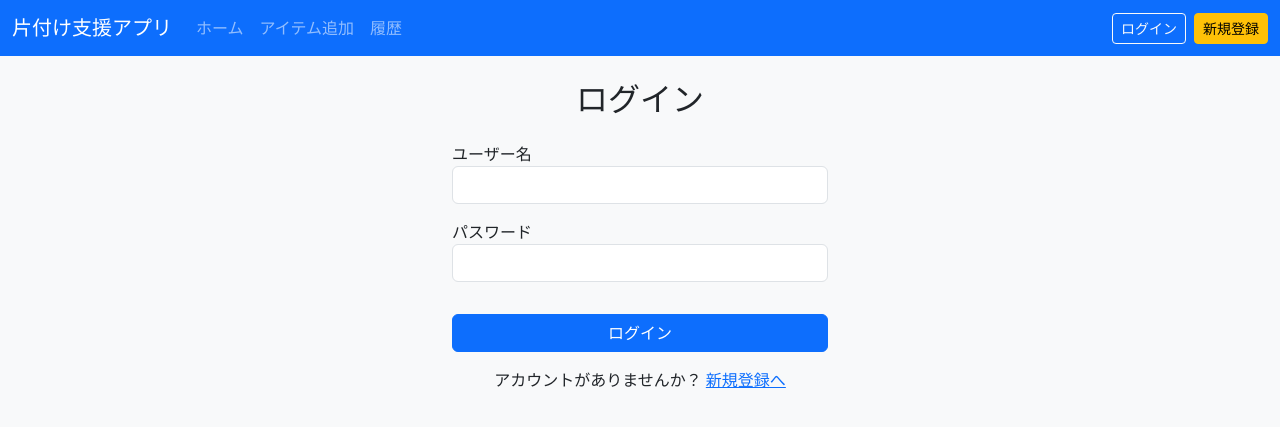
After one commit to koseisuzuki53/tokimeki-app, a Flask app: page /login in a window 1280 px wide. The commit adds this page. Shown: the top 427 px of the page. Run offline with Flask 3, Linux system fonts and the light colour scheme.

Commit message:
update:login feature added

```diff
--- a/app.py
+++ b/app.py
@@ -3,8 +3,13 @@ from flask import Flask, render_template, request, redirect, url_for
 from flask_sqlalchemy import SQLAlchemy
 from datetime import datetime
 import random
+app = Flask(__name__)
 
-app = Flask(__name__)
+# 🔑 重要：セッション用のキーを設定
+app.secret_key = os.environ.get("SECRET_KEY", "your-secret-key")
+
+
+
 
 # Render / ローカル両対応
 app.config["SQLALCHEMY_DATABASE_URI"] = os.environ.get(
@@ -22,10 +27,13 @@ class Item(db.Model):
     id = db.Column(db.Integer, primary_key=True)
     name = db.Column(db.String(100))
     category = db.Column(db.String(50))
-    tokimeki = db.Column(db.Integer)       # None = 未評価
+    tokimeki = db.Column(db.Integer)
     features = db.Column(db.String(200))
     image_path = db.Column(db.String(200))
     date_added = db.Column(db.DateTime, default=datetime.utcnow)
+
+    user_id = db.Column(db.Integer, db.ForeignKey('user.id'), nullable=False)
+
 
 
 class ActionLog(db.Model):
@@ -34,6 +42,24 @@ class ActionLog(db.Model):
     item_name = db.Column(db.String(100))
     mood = db.Column(db.String(100))
     timestamp = db.Column(db.DateTime, default=datetime.utcnow)
+
+from flask_login import UserMixin
+
+class User(db.Model, UserMixin):
+    id = db.Column(db.Integer, primary_key=True)
+    username = db.Column(db.String(80), unique=True, nullable=False)
+    password_hash = db.Column(db.String(200), nullable=False)
+
+    items = db.relationship("Item", backref="user", lazy=True)
+
+from flask_login import LoginManager, login_user, logout_user, login_required, current_user
+
+login_manager = LoginManager()
+login_manager.init_app(app)
+login_manager.login_view = 'login'
+@login_manager.user_loader
+def load_user(user_id):
+    return User.query.get(int(user_id))
 
 
 with app.app_context():
@@ -68,8 +94,10 @@ def generate_template_quest(item):
 # Routes
 # ---------------------------
 @app.route("/")
+@login_required
 def index():
-    items = Item.query.order_by(Item.date_added.desc()).all()
+    items = Item.query.filter_by(user_id=current_user.id).order_by(Item.date_added.desc()).all()
+
 
     # 1. 未評価アイテム → 最優先
     unrated_item = Item.query.filter(Item.tokimeki.is_(None)).first()
@@ -115,6 +143,7 @@ def index():
 
 
 @app.route("/add", methods=["GET", "POST"])
+@login_required
 def add_item():
     if request.method == "POST":
         name = request.form["name"]
@@ -125,8 +154,10 @@ def add_item():
             name=name,
             category=category,
             tokimeki=None,
-            features=features
+            features=features,
+            user_id=current_user.id
         )
+
         db.session.add(item)
         db.session.commit()
 
@@ -136,6 +167,7 @@ def add_item():
 
 
 @app.route("/rate/<int:item_id>", methods=["GET", "POST"])
+@login_required
 def rate_item(item_id):
     item = Item.query.get_or_404(item_id)
 
@@ -155,6 +187,7 @@ def rate_item(item_id):
 
 
 @app.route("/delete/<int:item_id>", methods=["GET", "POST"])
+@login_required
 def delete_with_mood(item_id):
     item = Item.query.get_or_404(item_id)
 
@@ -171,12 +204,14 @@ def delete_with_mood(item_id):
 
 
 @app.route("/history")
+@login_required
 def history():
     logs = ActionLog.query.order_by(ActionLog.timestamp.desc()).all()
     return render_template("history.html", logs=logs)
 
 
 @app.route("/resolve_quest/<item_id>")
+@login_required
 def resolve_quest(item_id):
 
     # 特別クエスト ＝ 新規追加
@@ -199,6 +234,45 @@ def resolve_quest(item_id):
 
     return redirect(url_for("rate_item", item_id=item.id))
 
+from werkzeug.security import generate_password_hash, check_password_hash
+
+@app.route("/register", methods=["GET", "POST"])
+def register():
+    if request.method == "POST":
+        username = request.form["username"]
+        password = request.form["password"]
+
+        hashed_pw = generate_password_hash(password)
+
+        user = User(username=username, password_hash=hashed_pw)
+        db.session.add(user)
+        db.session.commit()
+
+        return redirect(url_for("login"))
+
+    return render_template("register.html")
+
+@app.route("/login", methods=["GET", "POST"])
+def login():
+    if request.method == "POST":
+        username = request.form["username"]
+        password = request.form["password"]
+
+        user = User.query.filter_by(username=username).first()
+
+        if user and check_password_hash(user.password_hash, password):
+            login_user(user)
+            return redirect(url_for("index"))
+
+    return render_template("login.html")
+
+@app.route("/logout")
+@login_required
+def logout():
+    logout_user()
+    return redirect(url_for("login"))
+
+
 
 if __name__ == "__main__":
     app.run(debug=True)
--- a/templates/layout.html
+++ b/templates/layout.html
@@ -3,36 +3,74 @@
 <head>
     <meta charset="UTF-8">
     <meta name="viewport" content="width=device-width, initial-scale=1.0">
-    <title>ときめき整理アプリ</title>
-    <link href="https://cdn.jsdelivr.net/npm/bootstrap@5.3.0/dist/css/bootstrap.min.css" rel="stylesheet">
+    <title>片付け支援アプリ</title>
+
+    <!-- Bootstrap CSS -->
+    <link rel="stylesheet"
+          href="https://cdn.jsdelivr.net/npm/bootstrap@5.3.0/dist/css/bootstrap.min.css">
 </head>
+
 <body class="bg-light">
-<nav class="navbar navbar-expand-lg navbar-light bg-white shadow-sm mb-4">
-  <div class="container-fluid">
-    <a class="navbar-brand fw-bold" href="{{ url_for('index') }}">✨ときめき整理</a>
-    <div>
-      <a class="nav-link d-inline" href="{{ url_for('add_item') }}">追加</a>
-      <a class="nav-link d-inline" href="{{ url_for('history') }}">行動履歴</a>
+
+<nav class="navbar navbar-expand-lg navbar-dark bg-primary">
+    <div class="container-fluid">
+
+        <a class="navbar-brand" href="{{ url_for('index') }}">
+            片付け支援アプリ
+        </a>
+
+        <button class="navbar-toggler" type="button" data-bs-toggle="collapse"
+                data-bs-target="#navbarSupportedContent"
+                aria-controls="navbarSupportedContent" aria-expanded="false"
+                aria-label="Toggle navigation">
+            <span class="navbar-toggler-icon"></span>
+        </button>
+
+        <!-- ナビの中身 -->
+        <div class="collapse navbar-collapse" id="navbarSupportedContent">
+
+            <!-- 左側メニュー -->
+            <ul class="navbar-nav me-auto mb-2 mb-lg-0">
+                <li class="nav-item">
+                    <a class="nav-link" href="{{ url_for('index') }}">ホーム</a>
+                </li>
+                <li class="nav-item">
+                    <a class="nav-link" href="{{ url_for('add_item') }}">アイテム追加</a>
+                </li>
+                <li class="nav-item">
+                    <a class="nav-link" href="{{ url_for('history') }}">履歴</a>
+                </li>
+            </ul>
+
+            <!-- 右側：ログイン/ログアウト -->
+            <div class="d-flex align-items-center">
+
+                {% if current_user.is_authenticated %}
+                    <span class="navbar-text me-3 text-light">
+                        {{ current_user.username }} さん
+                    </span>
+                    <a class="btn btn-outline-light btn-sm"
+                       href="{{ url_for('logout') }}">ログアウト</a>
+                {% else %}
+                    <a class="btn btn-outline-light btn-sm me-2"
+                       href="{{ url_for('login') }}">ログイン</a>
+                    <a class="btn btn-warning btn-sm"
+                       href="{{ url_for('register') }}">新規登録</a>
+                {% endif %}
+
+            </div>
+
+        </div>
     </div>
-  </div>
 </nav>
 
-<div class="container">
-  {% with messages = get_flashed_messages() %}
-    {% if messages %}
-      <div class="alert alert-warning">
-        {% for message in messages %}
-          {{ message }}
-        {% endfor %}
-      </div>
-    {% endif %}
-  {% endwith %}
-
-  {% block content %}{% endblock %}
+<div class="container mt-4">
+    {% block content %}
+    {% endblock %}
 </div>
 
-<footer class="text-center mt-4 mb-3 text-muted small">
-  © 2025 Kosei Suzuki
-</footer>
+<!-- Bootstrap JS -->
+<script src="https://cdn.jsdelivr.net/npm/bootstrap@5.3.0/dist/js/bootstrap.bundle.min.js"></script>
+
 </body>
 </html>
--- /dev/null
+++ b/templates/login.html
@@ -0,0 +1,27 @@
+{% extends "layout.html" %}
+{% block content %}
+
+<div class="container mt-4" style="max-width: 400px;">
+    <h2 class="mb-4 text-center">ログイン</h2>
+
+    <form method="POST">
+        <div class="form-group mb-3">
+            <label>ユーザー名</label>
+            <input type="text" name="username" class="form-control" required>
+        </div>
+
+        <div class="form-group mb-3">
+            <label>パスワード</label>
+            <input type="password" name="password" class="form-control" required>
+        </div>
+
+        <button class="btn btn-primary w-100 mt-3" type="submit">ログイン</button>
+    </form>
+
+    <p class="text-center mt-3">
+        アカウントがありませんか？
+        <a href="{{ url_for('register') }}">新規登録へ</a>
+    </p>
+</div>
+
+{% endblock %}
```
Also changed, not shown: templates/register.html (added, +27 -0 lines), instance/items.db (added).
